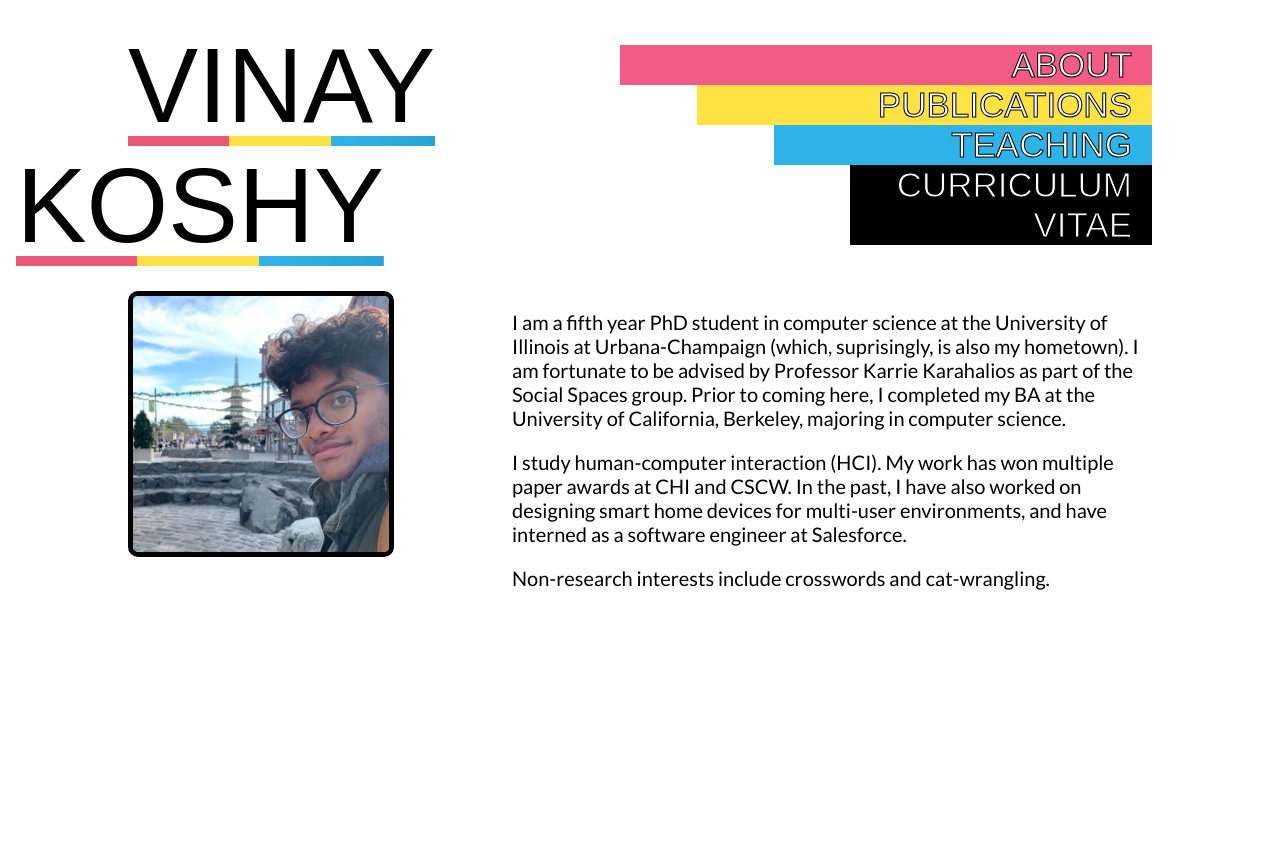
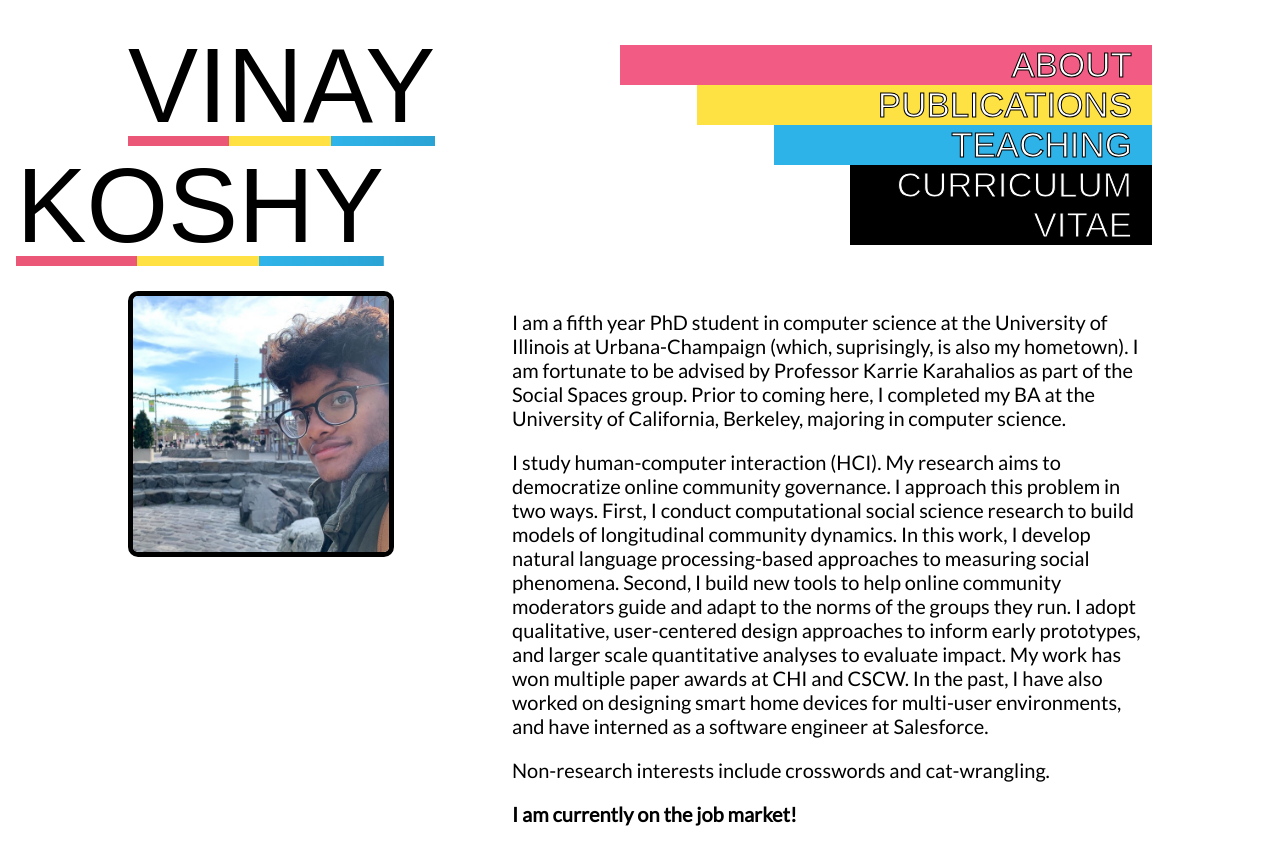
Before and after one commit to vinyoshy2/vinyoshy2.github.io, a React (Create React App) app: page / in a window 1280 px wide. Before the commit the page ends 800 px from the top, so only its background shows below. Built offline with nearby package versions, Linux system fonts and the light colour scheme; a web font is replaced by a local one.

Commit message:
fixed about

```diff
--- a/src/components/about/about.js
+++ b/src/components/about/about.js
@@ -6,8 +6,9 @@ export default class About extends React.Component {
         return (
 	    <div id="about-text">
                 <p>I am a fifth year PhD student in computer science at the University of Illinois at Urbana-Champaign (which, suprisingly, is also my hometown). I am fortunate to be advised by Professor Karrie Karahalios as part of the Social Spaces group. Prior to coming here, I completed my BA at the University of California, Berkeley, majoring in computer science.</p>
-                <p>I study human-computer interaction (HCI).   My work has won multiple paper awards at CHI and CSCW. In the past, I have also worked on designing smart home devices for multi-user environments, and have interned as a software engineer at Salesforce.</p>
+                <p>I study human-computer interaction (HCI). My research aims to democratize online community governance. I approach this problem in two ways. First, I conduct computational social science research to build models of longitudinal community dynamics. In this work, I develop natural language processing-based approaches to measuring social phenomena. Second, I build new tools to help online community moderators guide and adapt to the norms of the groups they run. I adopt qualitative, user-centered design approaches to inform early prototypes, and larger scale quantitative analyses to evaluate impact. My work has won multiple paper awards at CHI and CSCW. In the past, I have also worked on designing smart home devices for multi-user environments, and have interned as a software engineer at Salesforce.</p>
                 <p>Non-research interests include crosswords and cat-wrangling.</p>
+                <p><b>I am currently on the job market!</b> </p>
 	    </div>
 	);
     }
--- a/src/data/publications.json
+++ b/src/data/publications.json
@@ -13,7 +13,7 @@
 	    "conference": "CHI",
 	    "year": "2024",
 	    "filename": "growth_distinctiveness.pdf",
-	    "data_code": "Coming Soon!",
+	    "data_code": "https://github.com/saatcheson/Reddit-Growth-CHI24",
 	    "award":  "Best Paper Honorable Mention (Top 5% of Submissions)"
 	},
 	{
```
